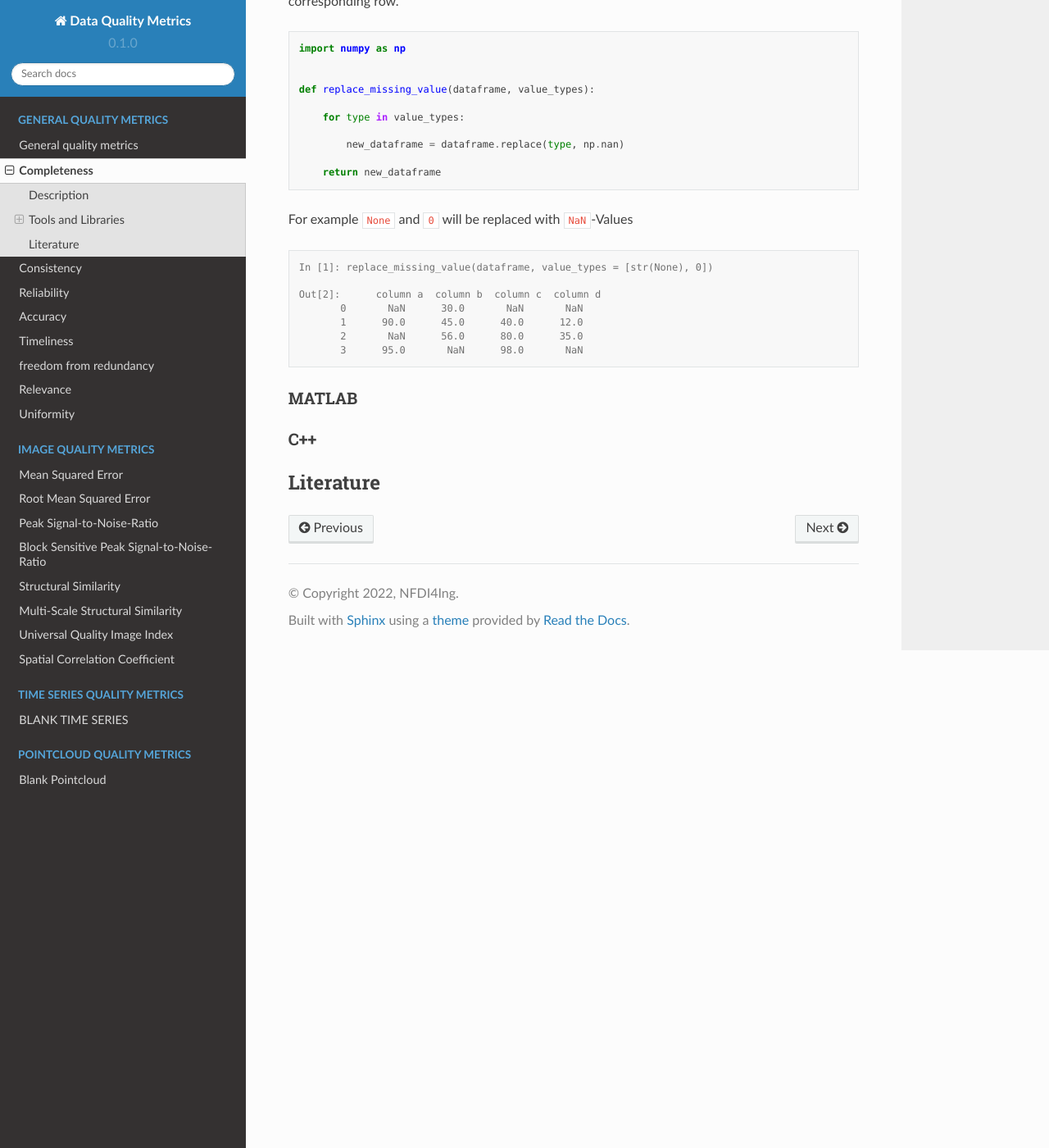
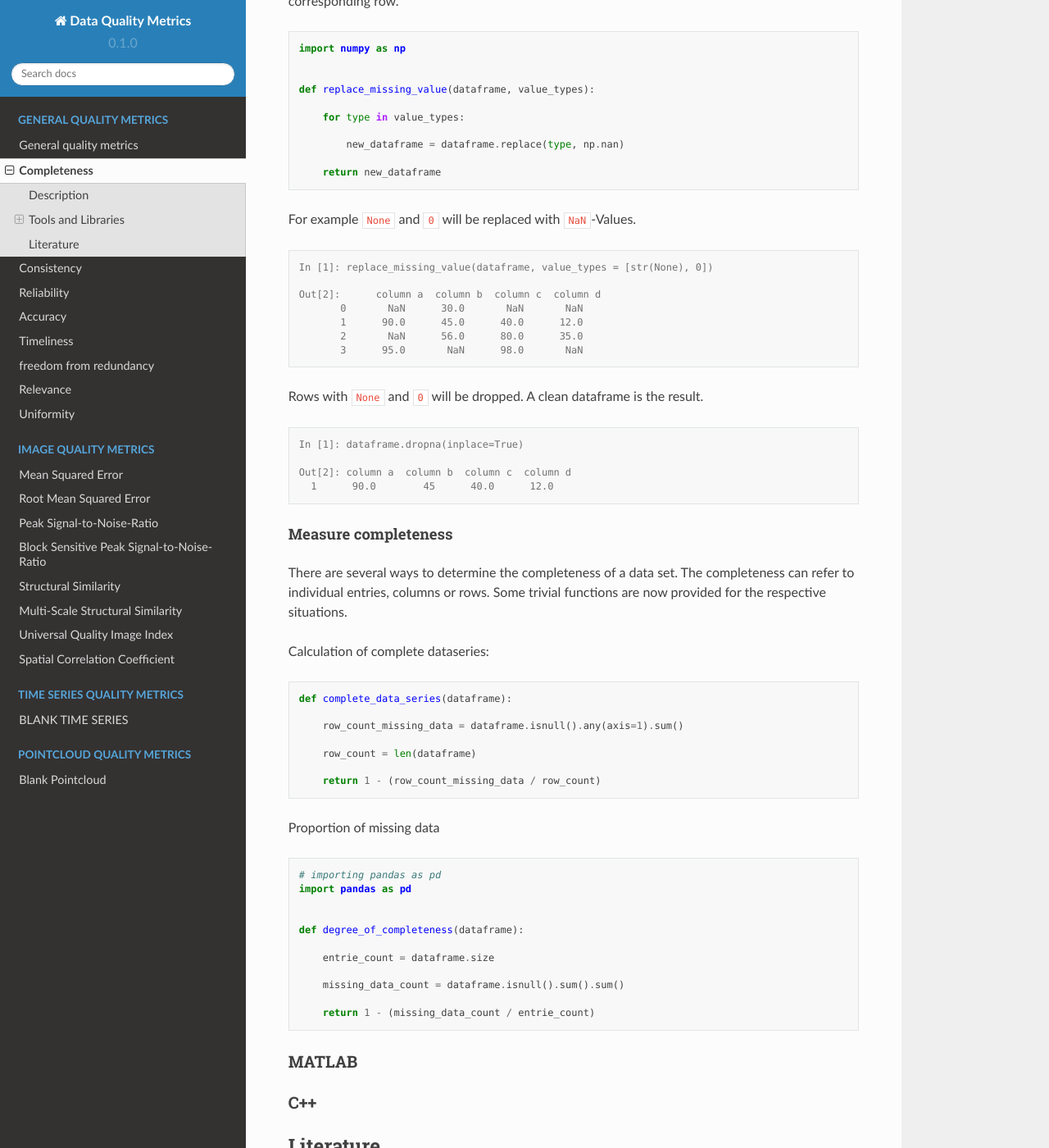
Before and after one commit to HDierend/Data-Quality-Metrics, a Sphinx documentation site: the page built from docs/source/general_quality/Completeness.rst, in a window 1280 px wide and 1400 px high, scrolled down 2038 px. Shown: the whole window at 82% size. Built offline with Sphinx 7.4.7 and the Read the Docs theme 2.0.0, drawn with Linux system fonts in a browser that asks for light colours; pages that are not in the unit, such as notebooks, are missing from menus.

Commit message:
metrics for completion

```diff
--- a/docs/source/general_quality/Completeness.rst
+++ b/docs/source/general_quality/Completeness.rst
@@ -75,7 +75,7 @@ step is to convert these values into nan values and remove the corresponding row
 
 .. literalinclude:: examples/completeness/completeness_func3.py
 
-For example :literal:`None` and :literal:`0` will be replaced with :literal:`NaN`-Values
+For example :literal:`None` and :literal:`0` will be replaced with :literal:`NaN`-Values.
 
 .. code-block:: pycon
 
@@ -87,10 +87,28 @@ For example :literal:`None` and :literal:`0` will be replaced with :literal:`NaN
           2       NaN      56.0      80.0      35.0
           3      95.0       NaN      98.0       NaN
 
+Rows with :literal:`None` and :literal:`0` will be dropped. A clean dataframe is the result.
 
+.. code-block:: pycon
 
+   In [1]: dataframe.dropna(inplace=True)
 
+   Out[2]: column a  column b  column c  column d
+     1      90.0        45      40.0      12.0
 
+Measure completeness
+----------------------
+
+There are several ways to determine the completeness of a data set. The completeness can refer to individual entries, columns or rows.
+Some trivial functions are now provided for the respective situations.
+
+Calculation of complete dataseries:
+
+.. literalinclude:: examples/completeness/completeness_func4.py
+
+Proportion of missing data
+
+.. literalinclude:: examples/completeness/completeness_func5.py
 
 MATLAB
 =========
--- a/docs/source/general_quality/examples/completeness/completeness_func4.py
+++ b/docs/source/general_quality/examples/completeness/completeness_func4.py
@@ -1,3 +1,7 @@
-def remove_missing_value(dataframe):
+def complete_data_series(dataframe):
 
-    return dataframe.dropna(inplace=True)
+    row_count_missing_data = dataframe.isnull().any(axis=1).sum()
+
+    row_count = len(dataframe)
+
+    return 1 - (row_count_missing_data / row_count)
--- /dev/null
+++ b/docs/source/general_quality/examples/completeness/completeness_func5.py
@@ -0,0 +1,11 @@
+# importing pandas as pd
+import pandas as pd
+
+
+def degree_of_completeness(dataframe):
+
+    entrie_count = dataframe.size
+
+    missing_data_count = dataframe.isnull().sum().sum()
+
+    return 1 - (missing_data_count / entrie_count)
```
